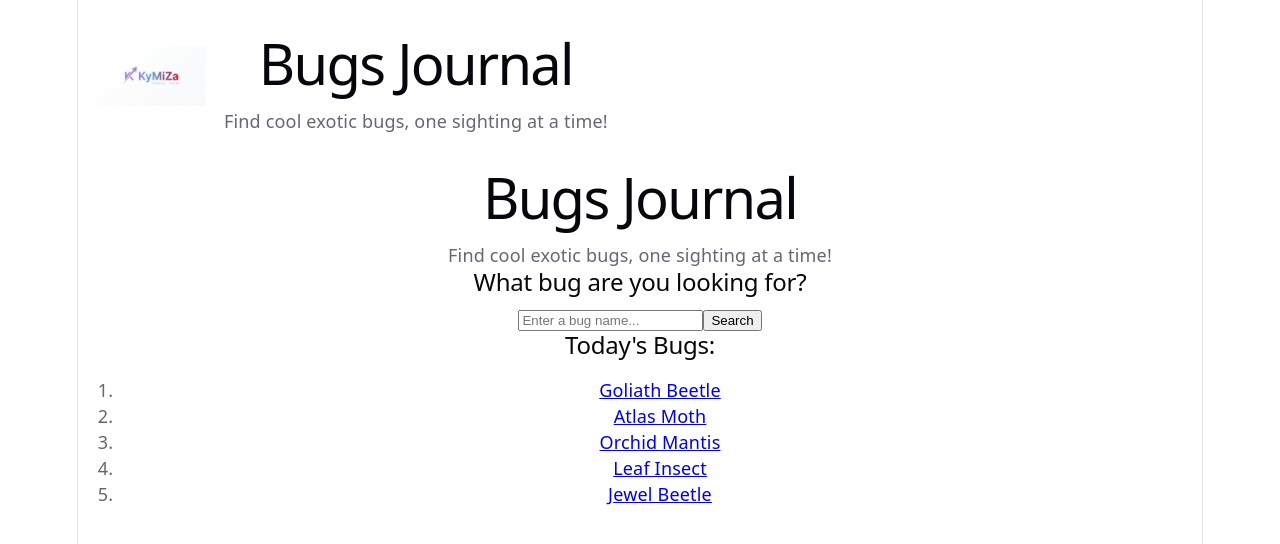
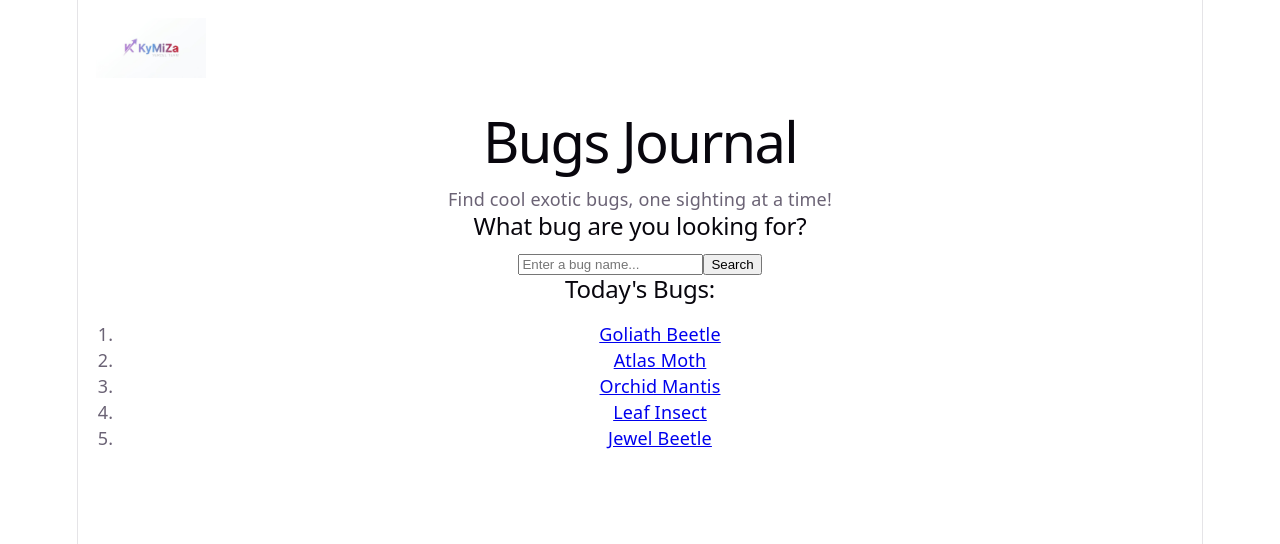
Before and after one commit to rrc-w2025-kstrange/bugs_journal, a React (Vite) app: page / in a window 1280 px wide. Shown: the top 544 px of the page. Built offline with nearby package versions, Linux system fonts and the light colour scheme.

Commit message:
Removed title and subtitle from header

```diff
--- a/src/components/common/header/Header.tsx
+++ b/src/components/common/header/Header.tsx
@@ -5,10 +5,6 @@ export function Header() {
     return (
         <header className="site-header">
             <img src={logo} alt="Bugs Journal logo" className="site-header__logo" />
-            <div className="site-header__text">
-                <h1>Bugs Journal</h1>
-                <span>Find cool exotic bugs, one sighting at a time!</span>
-            </div>
         </header>
     );
 }
```
